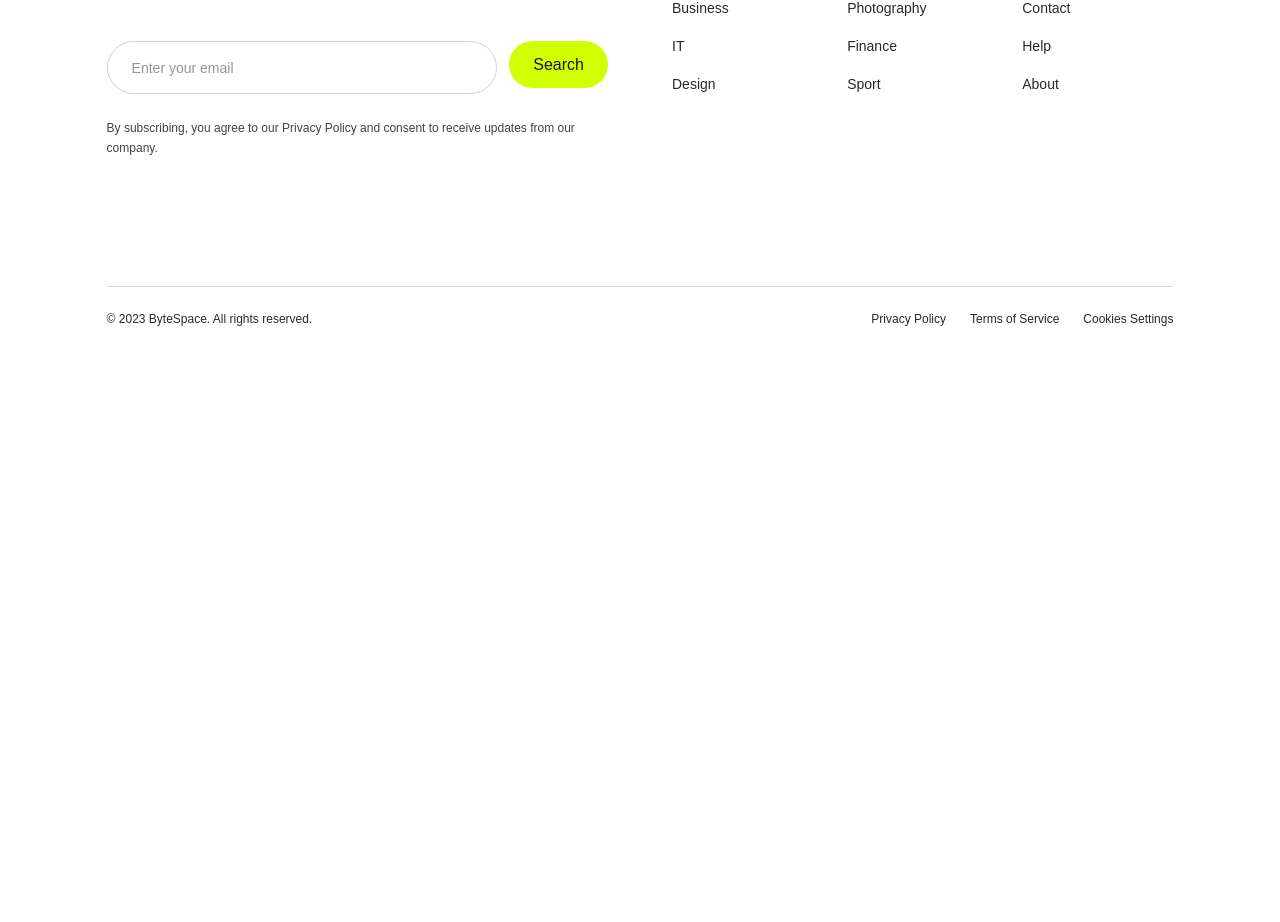
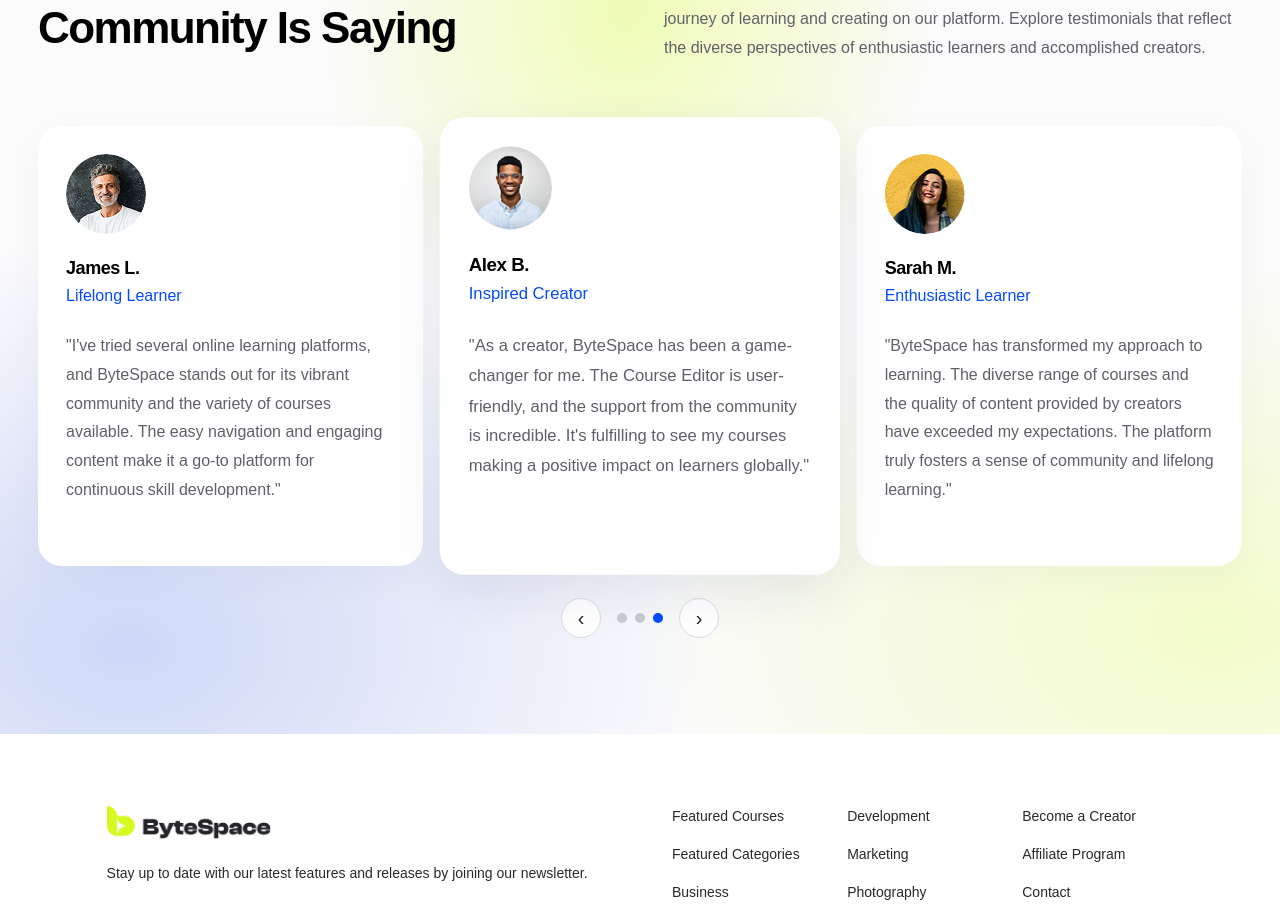
Before and after one commit to Sahed-Hasan-007/dointech-bytespace_new, a Next.js app: page / in a window 1280 px wide. Shown: the part 5545-6467 px from the top of the page. Before the commit the page ends 5900 px from the top, so only its background shows below. Built offline with nearby package versions, Linux system fonts and the light colour scheme.

Commit message:
community section done with slider

```diff
--- a/app/pages/landing_page.tsx
+++ b/app/pages/landing_page.tsx
@@ -4,6 +4,7 @@ import { DiscoverSection } from "@/components/landingpage/DiscoverSection";
 import { ExploreSection } from "@/components/landingpage/ExploreSection";
 import { ProfessionalSection } from "@/components/landingpage/ProfessionalSection";
 import { UnlockSection } from "@/components/landingpage/UnlockSection";
+import { CommunitySection } from "@/components/landingpage/CommunitySection";
 
 export default function LandingPage() {
   return (
@@ -14,6 +15,7 @@ export default function LandingPage() {
       <ExploreSection />
       <ProfessionalSection />
       <UnlockSection />
+      <CommunitySection />
     </>
   );
 }
--- /dev/null
+++ b/components/landingpage/CommunitySection.tsx
@@ -0,0 +1,128 @@
+"use client";
+
+import Image from "next/image";
+import { useEffect, useState } from "react";
+
+const testimonials = [
+  {
+    name: "Sarah M.",
+    role: "Enthusiastic Learner",
+    image: "/images/community/sarah.png",
+    quote: '"ByteSpace has transformed my approach to learning. The diverse range of courses and the quality of content provided by creators have exceeded my expectations. The platform truly fosters a sense of community and lifelong learning."',
+  },
+  {
+    name: "James L.",
+    role: "Lifelong Learner",
+    image: "/images/community/james.png",
+    quote: '"I\'ve tried several online learning platforms, and ByteSpace stands out for its vibrant community and the variety of courses available. The easy navigation and engaging content make it a go-to platform for continuous skill development."',
+  },
+  {
+    name: "Alex B.",
+    role: "Inspired Creator",
+    image: "/images/community/alex.png",
+    quote: '"As a creator, ByteSpace has been a game-changer for me. The Course Editor is user-friendly, and the support from the community is incredible. It\'s fulfilling to see my courses making a positive impact on learners globally."',
+  },
+];
+
+export function CommunitySection() {
+  const [activeIndex, setActiveIndex] = useState(1);
+
+  useEffect(() => {
+    const timer = window.setInterval(() => {
+      setActiveIndex((current) => (current + 1) % testimonials.length);
+    }, 4000);
+
+    return () => window.clearInterval(timer);
+  }, []);
+
+  const move = (direction: number) => {
+    setActiveIndex((current) => (current + direction + testimonials.length) % testimonials.length);
+  };
+
+  return (
+    <section
+      id="community"
+      className="relative isolate overflow-hidden bg-[#fbfbfc] px-5 py-16 sm:px-8 sm:py-20 lg:py-24"
+    >
+      <div
+        aria-hidden="true"
+        className="pointer-events-none absolute inset-0 -z-10"
+        style={{
+          backgroundImage:
+            "radial-gradient(ellipse at 49% 18%, rgba(208,255,0,.28), transparent 34%), radial-gradient(ellipse at 10% 90%, rgba(0,59,226,.18), transparent 36%), radial-gradient(ellipse at 95% 88%, rgba(208,255,0,.2), transparent 34%)",
+        }}
+      />
+
+      <div className="mx-auto max-w-[1204px]">
+        <header className="grid items-center gap-5 md:grid-cols-[1fr_1fr] md:gap-12">
+          <h2 className="max-w-[570px] text-3xl font-bold leading-[1.1] tracking-[-0.035em] text-black sm:text-4xl lg:text-[44px]">
+            Discover What Our Community Is Saying
+          </h2>
+          <p className="max-w-[590px] text-sm leading-6 text-[#5f6069] sm:text-base sm:leading-[29px]">
+            At ByteSpace, our vibrant community of learners and creators is at the heart of what we do. Hear directly from those who have experienced the transformative journey of learning and creating on our platform. Explore testimonials that reflect the diverse perspectives of enthusiastic learners and accomplished creators.
+          </p>
+        </header>
+
+        <div aria-live="off" className="relative mt-10 h-[430px] md:mt-16 md:h-[440px]">
+          {testimonials.map((person, index) => {
+            const offset = (index - activeIndex + 1 + testimonials.length) % testimonials.length - 1;
+            const isActive = index === activeIndex;
+            const horizontalPosition = offset === 0
+              ? "translateX(-50%)"
+              : offset < 0
+                ? "translateX(calc(-50% - 100% - 1.5rem))"
+                : "translateX(calc(-50% + 100% + 1.5rem))";
+
+            return (
+              <article
+                key={person.name}
+                style={{
+                  transform: `${horizontalPosition} scale(${isActive ? 1.04 : 1})`,
+                  left: "50%",
+                  zIndex: isActive ? 2 : 1,
+                }}
+                className={`absolute top-0 h-full w-full max-w-[420px] rounded-[24px] bg-white p-6 shadow-[0_12px_40px_rgba(21,32,80,0.035)] transition-[transform,opacity,box-shadow] duration-1000 ease-in-out sm:p-7 md:max-w-none md:w-[calc((100%_-_3rem)_/_3)] md:p-6 lg:p-7 ${isActive ? "opacity-100 md:shadow-[0_18px_48px_rgba(21,32,80,0.09)]" : "pointer-events-none opacity-0 md:pointer-events-auto md:opacity-100"}`}
+              >
+                <Image src={person.image} alt={`${person.name} portrait`} width={80} height={80} className="size-20 rounded-full object-cover" />
+                <h3 className="mt-5 text-lg font-semibold tracking-tight text-black">{person.name}</h3>
+                <p className="mt-0.5 text-base text-[#064BFF]">{person.role}</p>
+                <p className="mt-6 text-sm leading-[1.8] text-[#5f6069] sm:text-base">{person.quote}</p>
+              </article>
+            );
+          })}
+        </div>
+
+        <div className="mt-8 flex items-center justify-center gap-4" aria-label="Testimonial controls">
+          <button
+            type="button"
+            aria-label="Previous testimonial"
+            onClick={() => move(-1)}
+            className="grid size-10 place-items-center rounded-full border border-[#d9dbe3] bg-white text-xl text-[#24252b] transition hover:border-[#064BFF] hover:text-[#064BFF] focus-visible:outline-2 focus-visible:outline-offset-2 focus-visible:outline-[#064BFF]"
+          >
+            ‹
+          </button>
+          <div className="flex items-center gap-2" aria-label={`Slide ${activeIndex + 1} of ${testimonials.length}`}>
+            {testimonials.map((person, index) => (
+              <button
+                key={person.name}
+                type="button"
+                aria-label={`Show ${person.name}'s testimonial`}
+                aria-current={activeIndex === index ? "true" : undefined}
+                onClick={() => setActiveIndex(index)}
+                className={`size-2.5 rounded-full transition-colors focus-visible:outline-2 focus-visible:outline-offset-2 focus-visible:outline-[#064BFF] ${activeIndex === index ? "bg-[#064BFF]" : "bg-[#c9cbd2] hover:bg-[#858995]"}`}
+              />
+            ))}
+          </div>
+          <button
+            type="button"
+            aria-label="Next testimonial"
+            onClick={() => move(1)}
+            className="grid size-10 place-items-center rounded-full border border-[#d9dbe3] bg-white text-xl text-[#24252b] transition hover:border-[#064BFF] hover:text-[#064BFF] focus-visible:outline-2 focus-visible:outline-offset-2 focus-visible:outline-[#064BFF]"
+          >
+            ›
+          </button>
+        </div>
+      </div>
+    </section>
+  );
+}
```
